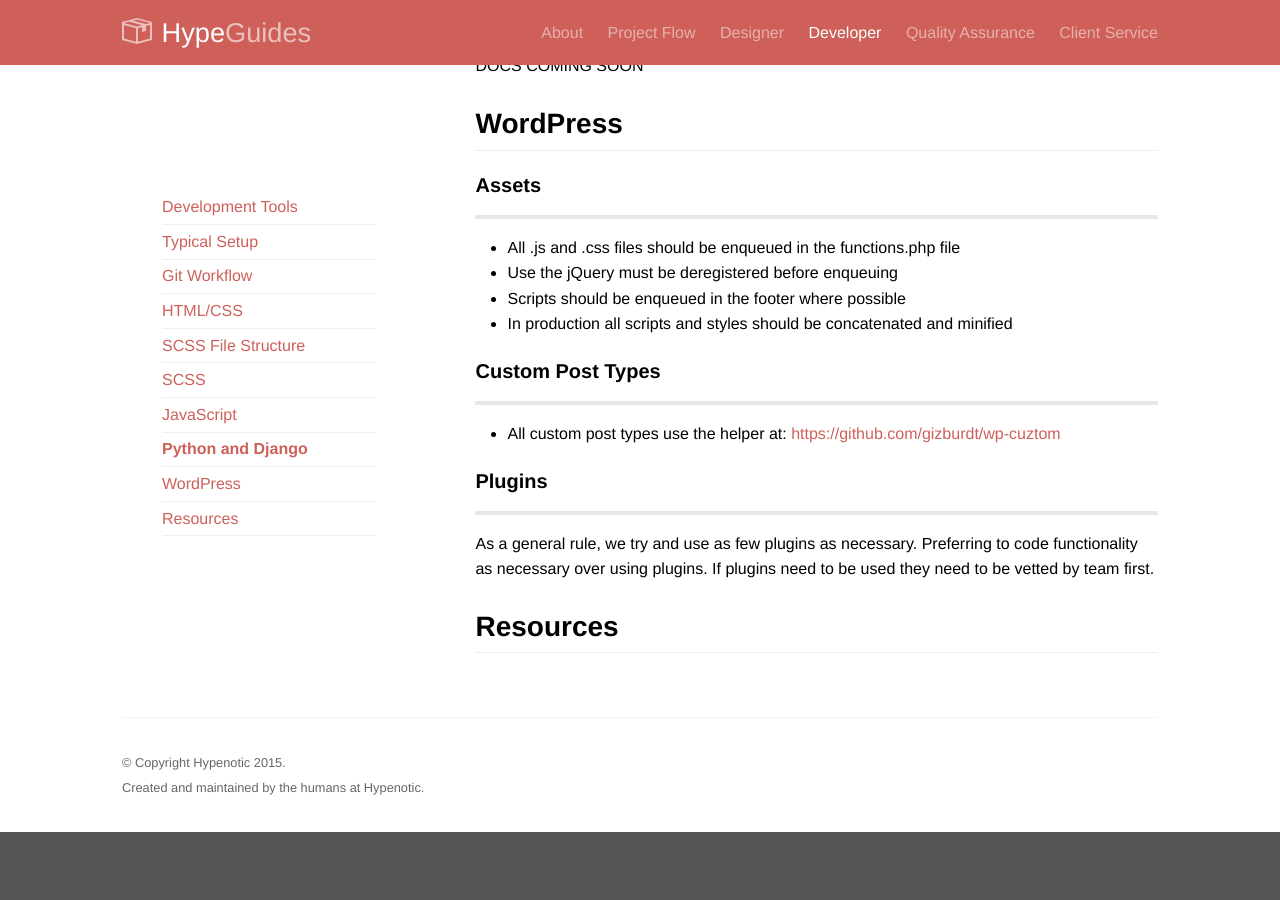
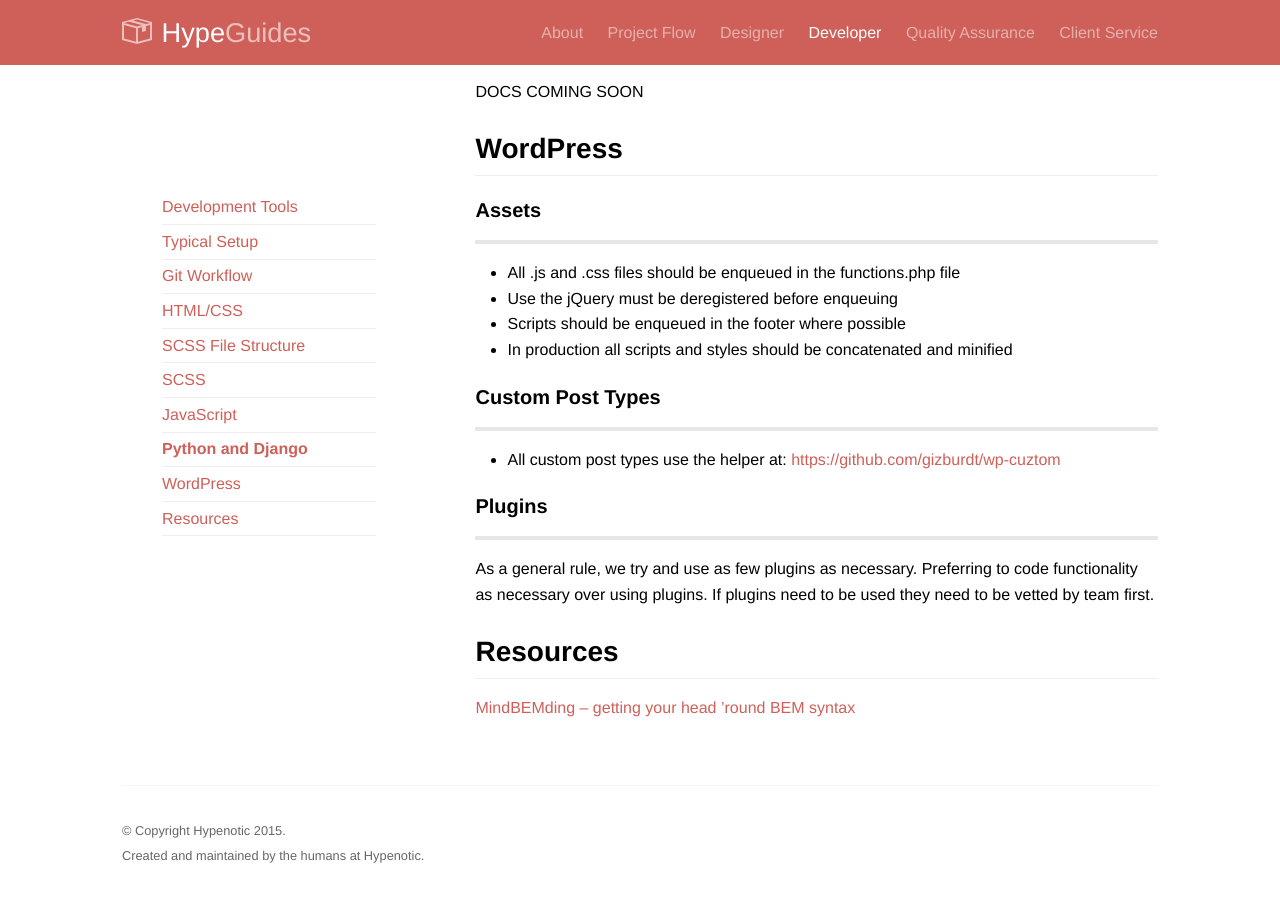
Before and after one commit to TaniaD13/handbook, a Jekyll site: the page built from developer.md, in a window 1280 px wide and 900 px high, scrolled down 9370 px. Built offline with Jekyll 4.4.1, drawn with Linux system fonts in a browser that asks for light colours; Markdown is read by kramdown in place of the engine named in the settings; before the commit the page ends 10202 px from its top, so only the background shows below that.

Commit message:
Update developer.md

```diff
--- a/developer.md
+++ b/developer.md
@@ -303,6 +303,7 @@
 * Avoid use of IDs in selectors wherever possible
 * If you must use an id selector (#selector) make sure that you have no more than one in your rule declaration. A rule like #header .search #quicksearch { ... } is considered harmful.
 * Never use the !important statement.
+* Use BEM syntax
 
 Here is a good example
 
@@ -347,3 +348,4 @@
 As a general rule, we try and use as few plugins as necessary. Preferring to code functionality as necessary over using plugins. If plugins need to be used they need to be vetted by team first.
 
 ## Resources
+[MindBEMding – getting your head ’round BEM syntax](http://csswizardry.com/2013/01/mindbemding-getting-your-head-round-bem-syntax/)
```
